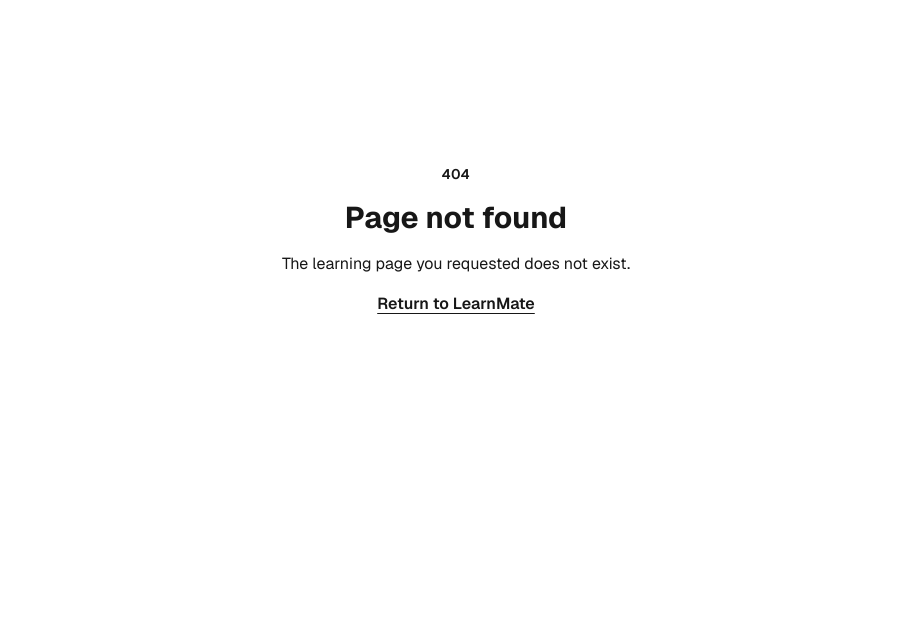
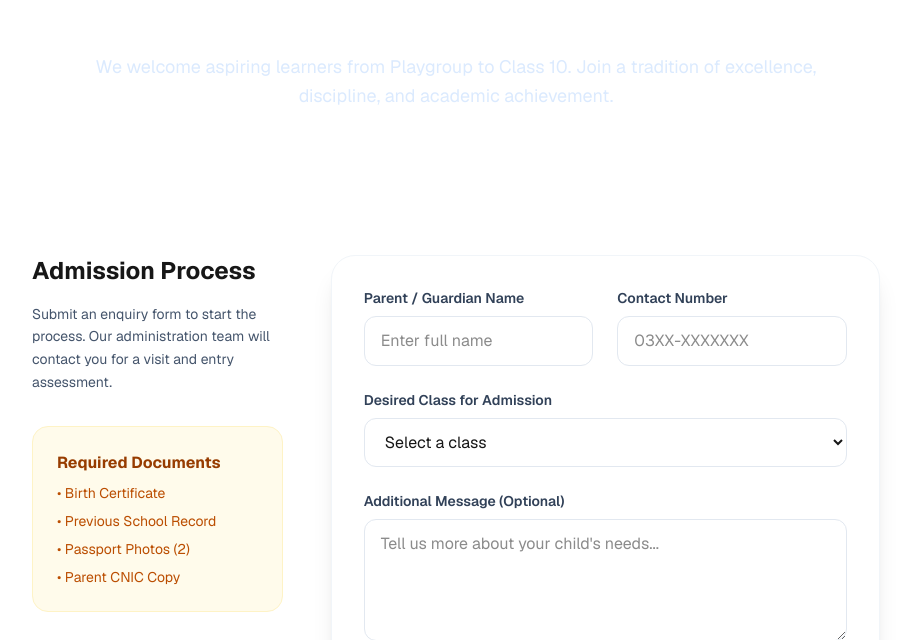
Before and after one commit to chzi89/LearnMate, a Next.js app: page /admissions in a window 1280 px wide. Before the commit this address had no page. Shown: the part 160-800 px from the top of the page, without its empty margins (184-1095 px from the left). Built offline with nearby package versions, Linux system fonts and the light colour scheme.

Commit message:
fix: resolve JSX nesting error in Admissions page causing build failure

```diff
--- /dev/null
+++ b/app/admissions/page.js
@@ -0,0 +1,168 @@
+"use client";
+
+import React, { useState } from "react";
+import Link from "next/link";
+
+export default function AdmissionsPage() {
+  const [status, setStatus] = useState("idle"); // idle | loading | success | error
+  const [formError, setFormError] = useState("");
+
+  const handleSubmit = async (e) => {
+    e.preventDefault();
+    setStatus("loading");
+    setFormError("");
+
+    // Demo delay to simulate processing
+    setTimeout(() => {
+      setStatus("success");
+    }, 1500);
+  };
+
+  return (
+    <main className="min-h-screen bg-white">
+      {/* Header */}
+      <section className="pt-32 pb-16 px-6 bg-pphs-navy text-white text-center">
+        <div className="max-w-3xl mx-auto">
+          <h1 className="text-4xl md:text-6xl font-bold mb-6">
+            Admissions Open
+          </h1>
+          <p className="text-blue-100 text-lg leading-relaxed">
+            We welcome aspiring learners from Playgroup to Class 10. Join a
+            tradition of excellence, discipline, and academic achievement.
+          </p>
+        </div>
+      </section>
+
+      {/* Form Section */}
+      <section className="py-20 px-6 max-w-4xl mx-auto">
+        <div className="grid grid-cols-1 lg:grid-cols-3 gap-12">
+          {/* Info Panel */}
+          <div className="lg:col-span-1 space-y-8">
+            <div>
+              <h2 className="text-2xl font-bold text-pphs-navy mb-4">
+                Admission Process
+              </h2>
+              <p className="text-slate-600 text-sm leading-relaxed">
+                Submit an enquiry form to start the process. Our administration
+                team will contact you for a visit and entry assessment.
+              </p>
+            </div>
+            <div className="p-6 rounded-2xl bg-amber-50 border border-amber-100">
+              <h3 className="font-bold text-amber-800 mb-2">
+                Required Documents
+              </h3>
+              <ul className="text-sm text-amber-700 space-y-2">
+                <li>• Birth Certificate</li>
+                <li>• Previous School Record</li>
+                <li>• Passport Photos (2)</li>
+                <li>• Parent CNIC Copy</li>
+              </ul>
+            </div>
+          </div>
+
+          {/* Enquiry Form */}
+          <div className="lg:col-span-2 bg-white p-8 rounded-3xl border border-slate-100 shadow-xl">
+            {status === "success" ? (
+              <div className="text-center py-12">
+                <div className="w-20 h-20 bg-green-100 text-green-600 rounded-full flex items-center justify-center text-4xl mx-auto mb-6">
+                  ✓
+                </div>
+                <h3 className="text-2xl font-bold text-pphs-navy mb-2">
+                  Enquiry Sent!
+                </h3>
+                <p className="text-slate-600 mb-8">
+                  Thank you for your interest. Our admissions office will
+                  contact you shortly.
+                </p>
+                <button
+                  onClick={() => setStatus("idle")}
+                  className="text-pphs-navy font-bold underline hover:text-amber-600"
+                >
+                  Send another enquiry
+                </button>
+              </div>
+            ) : (
+              <form onSubmit={handleSubmit} className="space-y-6">
+                <div className="grid grid-cols-1 md:grid-cols-2 gap-6">
+                  <div>
+                    <label className="block text-sm font-semibold text-slate-700 mb-2">
+                      Parent / Guardian Name
+                    </label>
+                    <input
+                      required
+                      type="text"
+                      className="w-full px-4 py-3 rounded-xl border border-slate-200 focus:ring-2 focus:ring-pphs-navy outline-none transition-all"
+                      placeholder="Enter full name"
+                    />
+                  </div>
+                  <div>
+                    <label className="block text-sm font-semibold text-slate-700 mb-2">
+                      Contact Number
+                    </label>
+                    <input
+                      required
+                      type="tel"
+                      className="w-full px-4 py-3 rounded-xl border border-slate-200 focus:ring-2 focus:ring-pphs-navy outline-none transition-all"
+                      placeholder="03XX-XXXXXXX"
+                    />
+                  </div>
+                </div>
+
+                <div>
+                  <label className="block text-sm font-semibold text-slate-700 mb-2">
+                    Desired Class for Admission
+                  </label>
+                  <select
+                    required
+                    className="w-full px-4 py-3 rounded-xl border border-slate-200 focus:ring-2 focus:ring-pphs-navy outline-none transition-all bg-white"
+                  >
+                    <option value="">Select a class</option>
+                    <option>Playgroup</option>
+                    <option>Nursery</option>
+                    <option>KG</option>
+                    <option>Class 1</option>
+                    <option>Class 2</option>
+                    <option>Class 3</option>
+                    <option>Class 4</option>
+                    <option>Class 5</option>
+                    <option>Class 6</option>
+                    <option>Class 7</option>
+                    <option>Class 8</option>
+                    <option>Class 9</option>
+                    <option>Class 10</option>
+                  </select>
+                </div>
+
+                <div>
+                  <label className="block text-sm font-semibold text-slate-700 mb-2">
+                    Additional Message (Optional)
+                  </label>
+                  <textarea
+                    rows="4"
+                    className="w-full px-4 py-3 rounded-xl border border-slate-200 focus:ring-2 focus:ring-pphs-navy outline-none transition-all"
+                    placeholder="Tell us more about your child's needs..."
+                  ></textarea>
+                </div>
+
+                {formError && (
+                  <p className="text-red-500 text-sm font-medium">
+                    {formError}
+                  </p>
+                )}
+
+                <button
+                  disabled={status === "loading"}
+                  className="w-full bg-pphs-navy text-white font-bold py-4 rounded-xl hover:bg-pphs-gold hover:text-pphs-navy transition-all shadow-lg disabled:bg-slate-400"
+                >
+                  {status === "loading"
+                    ? "Sending Enquiry..."
+                    : "Submit Enquiry"}
+                </button>
+              </form>
+            )}
+          </div>
+        </div>
+      </section>
+    </main>
+  );
+}
```
